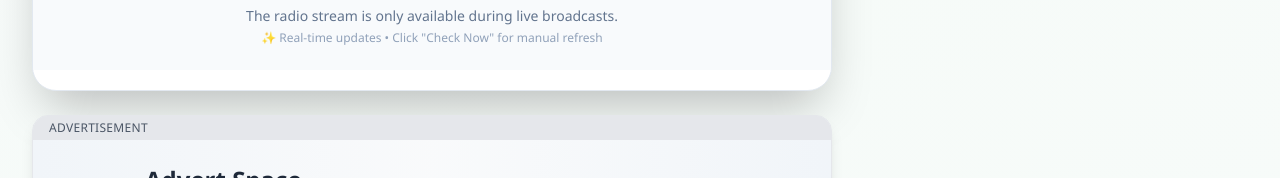
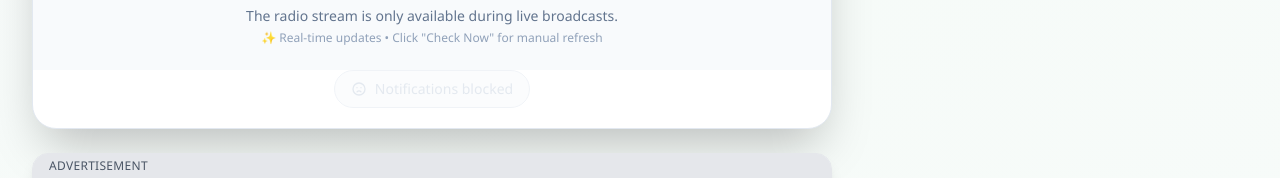
Before and after one commit to Zeeson-Information-Technology/radio, a Next.js app: page /radio in a window 1280 px wide. Shown: the part 695-873 px from the top of the page. Built offline with nearby package versions, Linux system fonts and the light colour scheme; no server answers; the database is empty.

Commit message:
Show disabled bell with tooltip when notifications are blocked

```diff
--- a/app/radio/RadioPlayer.tsx
+++ b/app/radio/RadioPlayer.tsx
@@ -628,20 +628,32 @@ export default function RadioPlayer({ initialData }: RadioPlayerProps) {
                 )}
 
                 {/* Bell — notify when live */}
-                {notifySupported && notifyPermission !== 'denied' && (
+                {notifySupported && (
                   <button
-                    onClick={handleNotifyToggle}
-                    disabled={isSubscribing}
+                    onClick={notifyPermission === 'denied' ? undefined : handleNotifyToggle}
+                    disabled={isSubscribing || notifyPermission === 'denied'}
                     className={`flex items-center gap-2 px-4 py-2 rounded-full text-sm font-medium transition-all border ${
-                      isSubscribed
+                      notifyPermission === 'denied'
+                        ? 'bg-slate-50 border-slate-200 text-slate-300 cursor-not-allowed'
+                        : isSubscribed
                         ? 'bg-emerald-50 border-emerald-300 text-emerald-700 hover:bg-emerald-100'
                         : 'bg-slate-50 border-slate-200 text-slate-600 hover:bg-slate-100'
                     } disabled:opacity-50 disabled:cursor-not-allowed`}
-                    title={isSubscribed ? 'Turn off go-live notifications' : 'Get notified when we go live'}
+                    title={
+                      notifyPermission === 'denied'
+                        ? 'Notifications blocked — enable in browser settings'
+                        : isSubscribed
+                        ? 'Turn off go-live notifications'
+                        : 'Get notified when we go live'
+                    }
                   >
                     {isSubscribing ? (
                       <svg className="w-4 h-4 animate-spin" fill="none" stroke="currentColor" viewBox="0 0 24 24">
                         <path strokeLinecap="round" strokeLinejoin="round" strokeWidth={2} d="M4 4v5h.582m15.356 2A8.001 8.001 0 004.582 9m0 0H9m11 11v-5h-.581m0 0a8.003 8.003 0 01-15.357-2m15.357 2H15" />
+                      </svg>
+                    ) : notifyPermission === 'denied' ? (
+                      <svg className="w-4 h-4" fill="none" stroke="currentColor" viewBox="0 0 24 24">
+                        <path strokeLinecap="round" strokeLinejoin="round" strokeWidth={2} d="M9.172 16.172a4 4 0 015.656 0M9 10h.01M15 10h.01M21 12a9 9 0 11-18 0 9 9 0 0118 0z" />
                       </svg>
                     ) : isSubscribed ? (
                       <svg className="w-4 h-4" fill="currentColor" viewBox="0 0 24 24">
@@ -652,7 +664,7 @@ export default function RadioPlayer({ initialData }: RadioPlayerProps) {
                         <path strokeLinecap="round" strokeLinejoin="round" strokeWidth={2} d="M15 17h5l-1.405-1.405A2.032 2.032 0 0118 14.158V11a6.002 6.002 0 00-4-5.659V5a2 2 0 10-4 0v.341C7.67 6.165 6 8.388 6 11v3.159c0 .538-.214 1.055-.595 1.436L4 17h5m6 0v1a3 3 0 11-6 0v-1m6 0H9" />
                       </svg>
                     )}
-                    {isSubscribing ? 'Please wait…' : isSubscribed ? 'Notifications ON' : 'Notify me when live'}
+                    {isSubscribing ? 'Please wait…' : isSubscribed ? 'Notifications ON' : notifyPermission === 'denied' ? 'Notifications blocked' : 'Notify me when live'}
                   </button>
                 )}
               </div>
```
